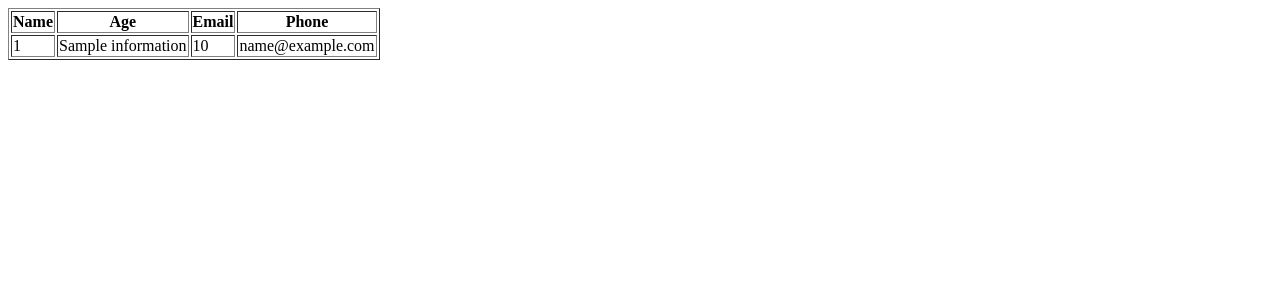
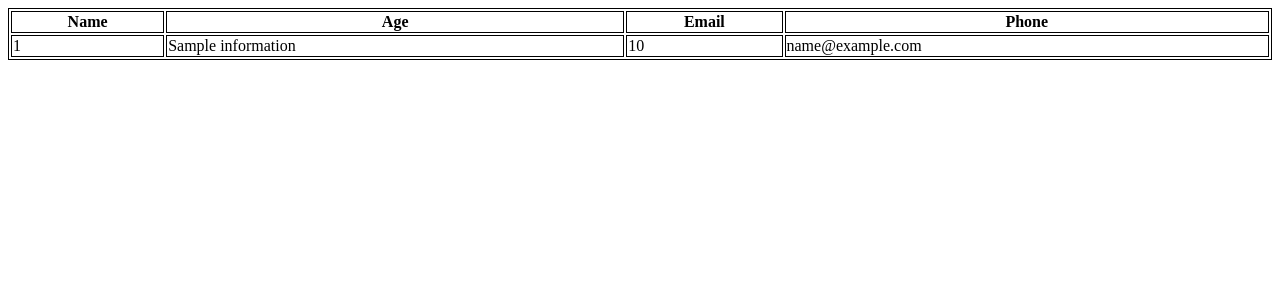
Before and after one commit to rishiak007/task2, a Flask app: page /users in a window 1280 px wide. Shown: the top 300 px of the page. Run offline with Flask 2, Linux system fonts and the light colour scheme; tables that the repository leaves empty or names only in its code hold one stand-in row (values such as "Sample post"); data that the repository does not hold is empty; some libraries are stand-ins or nearby versions.

Commit message:
Update users.html

```diff
--- a/templates/users.html
+++ b/templates/users.html
@@ -1,4 +1,14 @@
-<table border = 1>
+<!DOCTYPE html>
+<html>
+<head>
+<style>
+table, th, td {
+  border: 1px solid black;
+}
+</style>
+
+
+<table style="width:100%">
     <thead>
         <tr>
         <th>Name</th>
```
